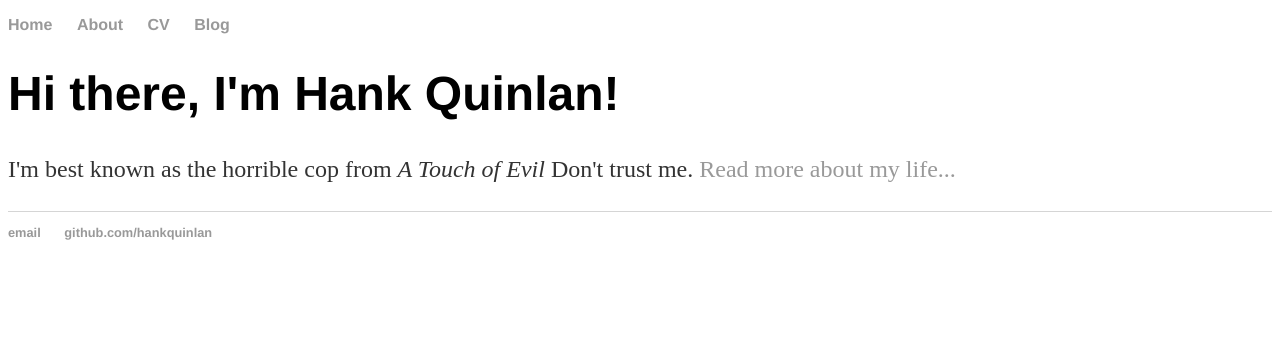
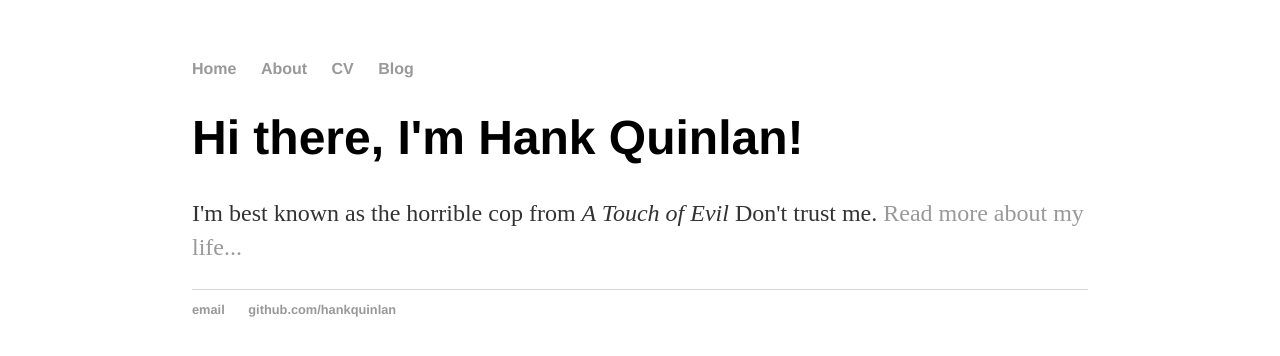
Before and after one commit to cleverer123/cleverer123.github.io.1, a Jekyll site: the page built from index.html, in a window 1280 px wide. Shown: the top 356 px of the page. Built offline with Jekyll 4.4.1, drawn with Linux system fonts in a browser that asks for light colours.

Commit message:
Update main.css

```diff
--- a/css/main.css
+++ b/css/main.css
@@ -1,5 +1,3 @@
-lace the following inside main.css:
-
 body {
     margin: 60px auto;
     width: 70%;
```
